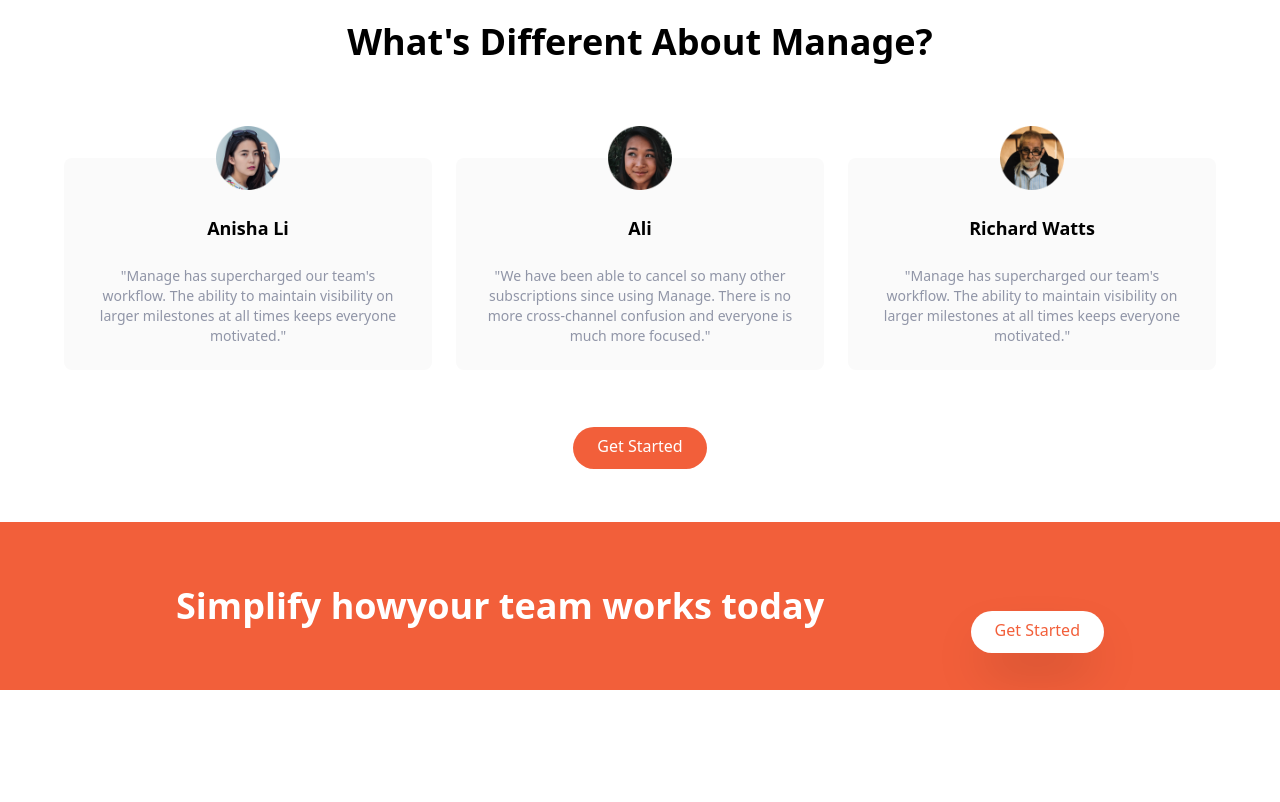
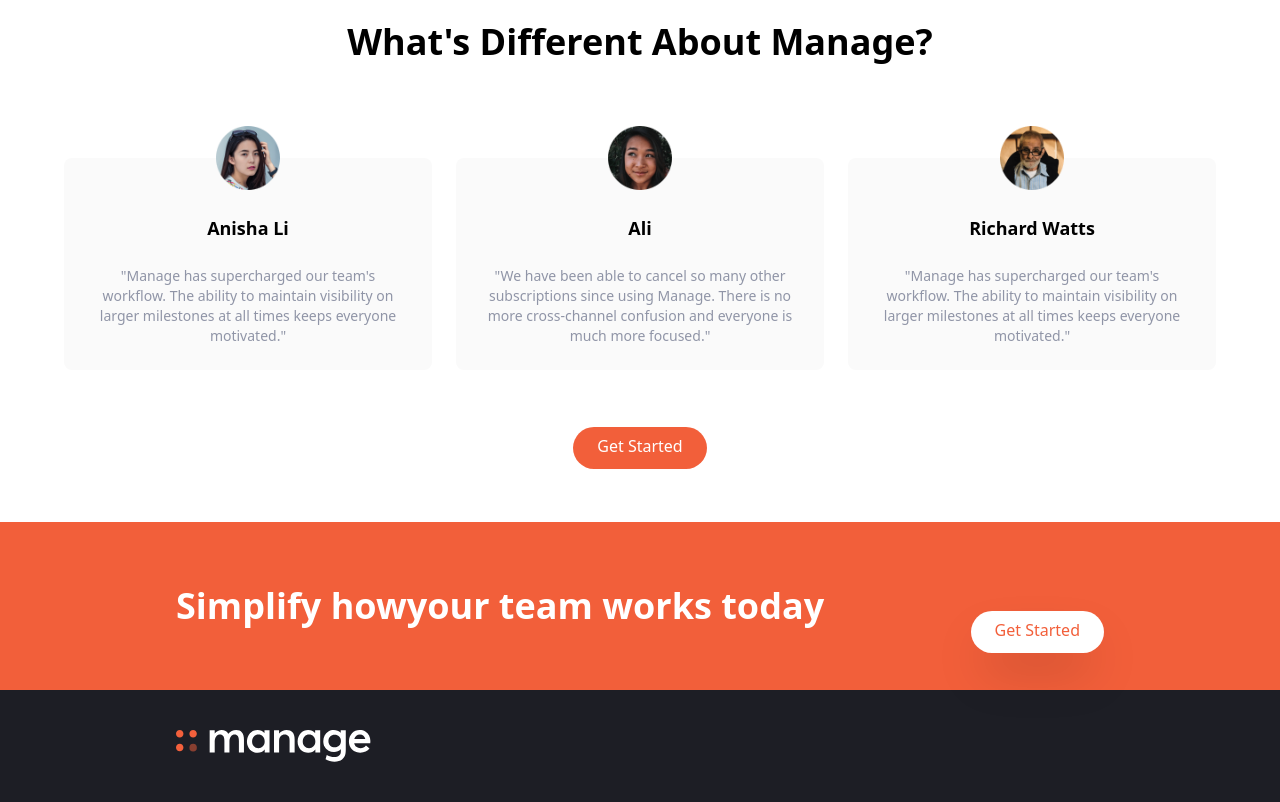
Before and after one commit to SazzadurRahmanAyan/tailwind-landingpage-practice, a website: page index.html in a window 1280 px wide. Shown: the part 1246-2048 px from the top of the page. Before the commit the page ends 1936 px from the top, so only its background shows below. Drawn offline with Linux system fonts and the light colour scheme.

Commit message:
under footer big logo added

```diff
--- a/index.html
+++ b/index.html
@@ -202,5 +202,19 @@
             </div>
         </div>
     </section>
+
+    <!-- Footer -->
+    <footer class="bg-veryDarkBlue">
+        <!-- Flex Container -->
+        <div class="container flex flex-col-reverse justify-between px-6 py-10 mx-auto xpace-y-8 md:flex-row md:space-y-0">
+            <!-- Logo and social links container -->
+            <div class="flex flex-col-reverse items-center justify-between space-y-12 md:flex-col md:space-y-0 md:items-start">
+                <!-- Logo -->
+                <div>
+                    <img src="img/logo-white.svg" class="h-8" alt="">
+                </div>
+            </div>
+        </div>
+    </footer>
 </body>
 </html>
```
Also changed, not shown: css/main.css.
